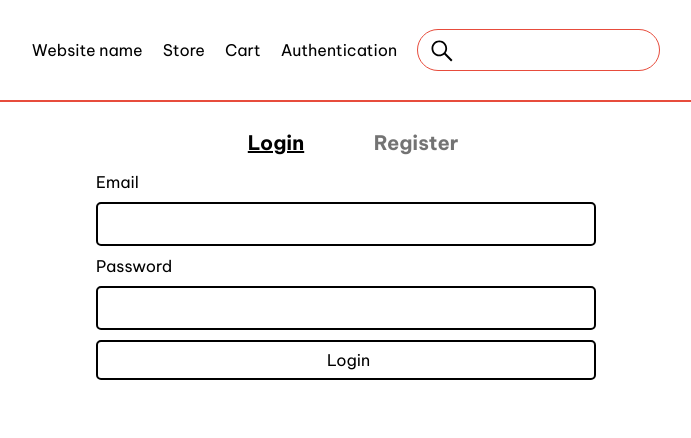
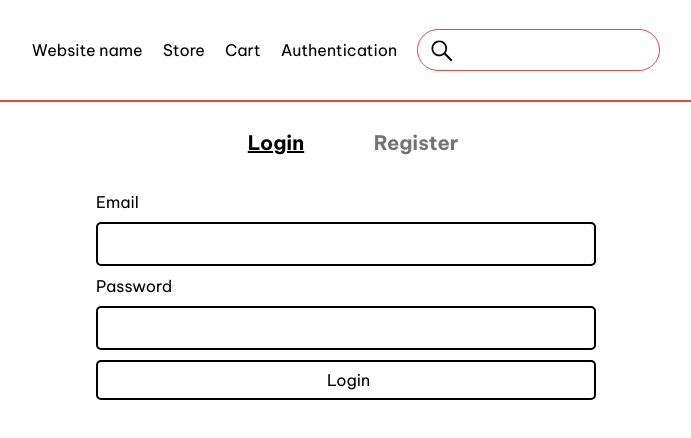
Before and after one commit to aartuhanau/angular-traning, an Angular app: page /auth in a window 1280 px wide. Shown: the top 438 px of the page, without its empty margins (294-985 px from the left). Built offline with nearby package versions, Linux system fonts and the light colour scheme; data requests are answered from the project's data file.

Commit message:
Fix issues #2

```diff
--- a/src/app/auth/components/auth-component/auth-component.css
+++ b/src/app/auth/components/auth-component/auth-component.css
@@ -1,4 +1,11 @@
 .auth-component {
+  display: flex;
+  justify-content: center;
+  flex-direction: column;
+  gap: 20px;
+}
+
+.aa-auth-form-component__chooser {
   height: 60px;
   display: flex;
   justify-content: center;
--- a/src/app/auth/components/auth-component/auth-component.html
+++ b/src/app/auth/components/auth-component/auth-component.html
@@ -1,4 +1,5 @@
 <div class="auth-component">
+  <div class="aa-auth-form-component__chooser">
     <div
       class="aa-auth-component__login aa-auth-component__chooser-variant"
       [class.aa-auth-component__chooser-variant--active]="type==='singin'"
@@ -14,7 +15,7 @@
       Register
     </div>
   </div>
-
   <div class="aa-auth-form-component__container">
     <aa-auth-form-component [type]="type" />
   </div>
+</div>
--- a/src/app/auth/components/auth-form-component/auth-form-component.html
+++ b/src/app/auth/components/auth-form-component/auth-form-component.html
@@ -19,7 +19,6 @@
     [(ngModel)]="user.password"
     required
     name="password"
-    minlength="8"
     id="password"
   />
   @if (type === 'signup') {
--- a/src/app/product/pipes/stock-text-pipe.ts
+++ b/src/app/product/pipes/stock-text-pipe.ts
@@ -1,6 +1,4 @@
-import { inject, Pipe, PipeTransform } from "@angular/core";
-import { SearchState } from "../../shared/models/search-state";
-import { ProductInfo } from "../../shared/models/product-info";
+import { Pipe, PipeTransform } from "@angular/core";
 
 @Pipe({
   name: "stockText",
--- a/src/app/shared/components/add-to-cart-button/add-to-cart-button.css
+++ b/src/app/shared/components/add-to-cart-button/add-to-cart-button.css
@@ -16,7 +16,9 @@
 
 button {
   all: unset;
+  cursor: pointer;
 }
+
 .add-to-cart-button__counter {
   height: 100%;
   width: 60px;
```
Lines whose indentation alone changed are shown as unchanged.
